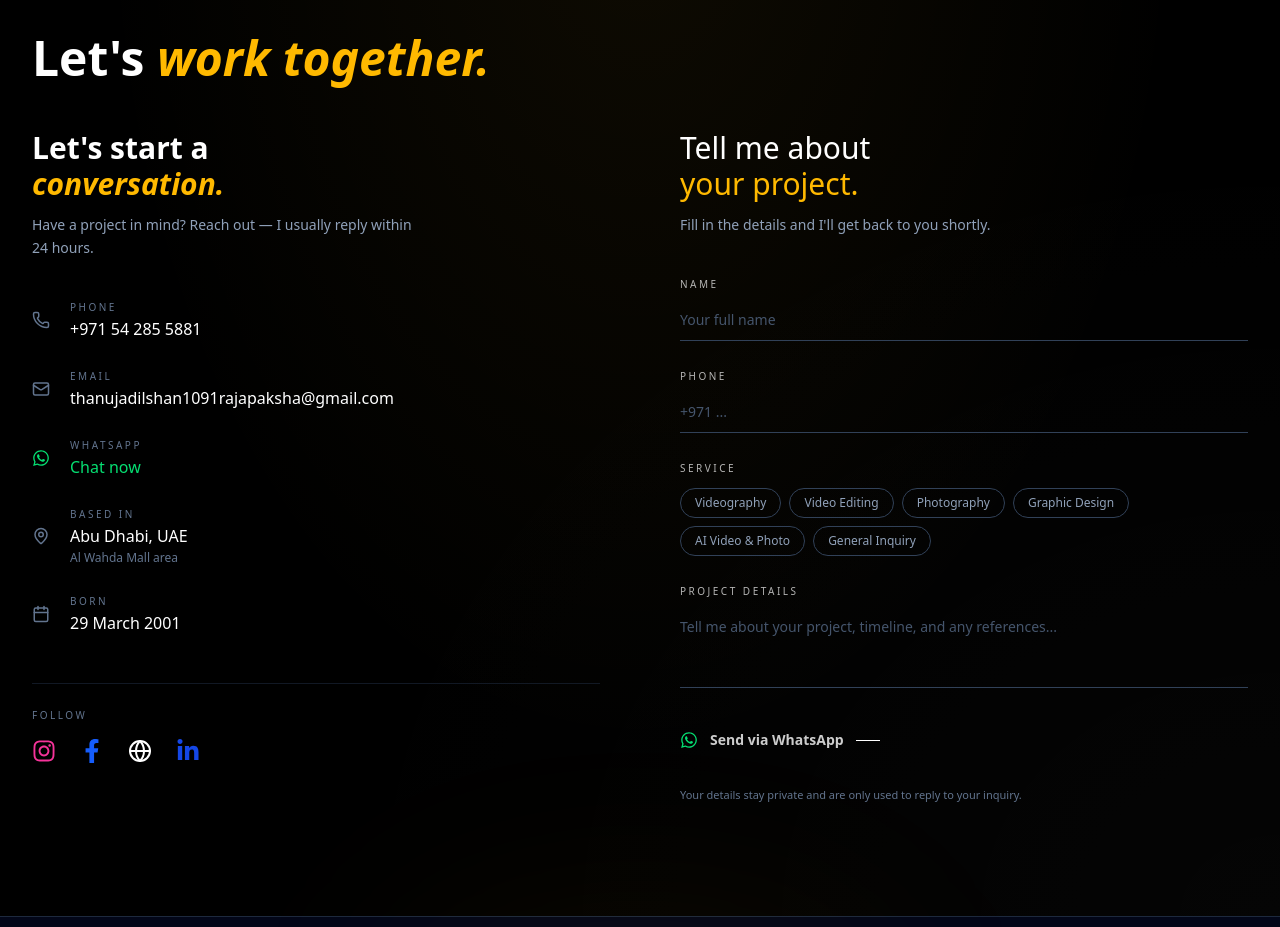
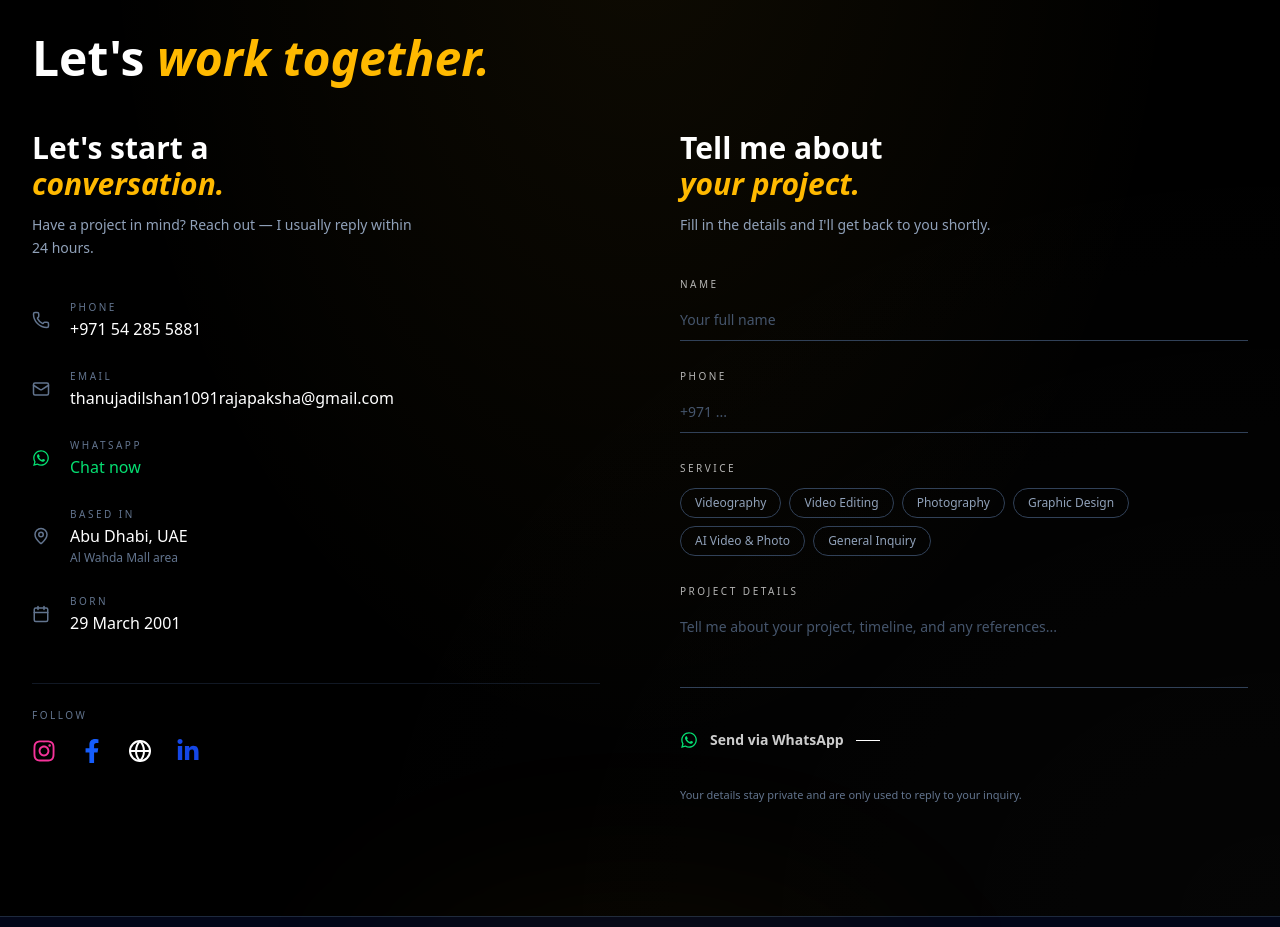
Before and after one commit to umeshkhanal/dilshan, a React (Vite) app: page / in a window 1280 px wide. Shown: the part 5180-6107 px from the top of the page. Built offline with nearby package versions, Linux system fonts and the light colour scheme.

Commit message:
Update Contact.jsx

```diff
--- a/src/components/Contact.jsx
+++ b/src/components/Contact.jsx
@@ -299,10 +299,10 @@ const Contact = () => {
             whileInView="visible"
             viewport={{ once: true }}
           >
-            <h3 className="text-2xl sm:text-3xl font-light text-white mb-3">
+            <h3 className="text-2xl sm:text-3xl font-bold text-white mb-3">
               Tell me about
               <br />
-              <span className="text-amber-400 font-normal">your project.</span>
+              <span className="text-amber-400 font-semibold italic">your project.</span>
             </h3>
             <p className="text-sm text-slate-400 leading-relaxed mb-10 max-w-sm">
               Fill in the details and I'll get back to you shortly.
```
